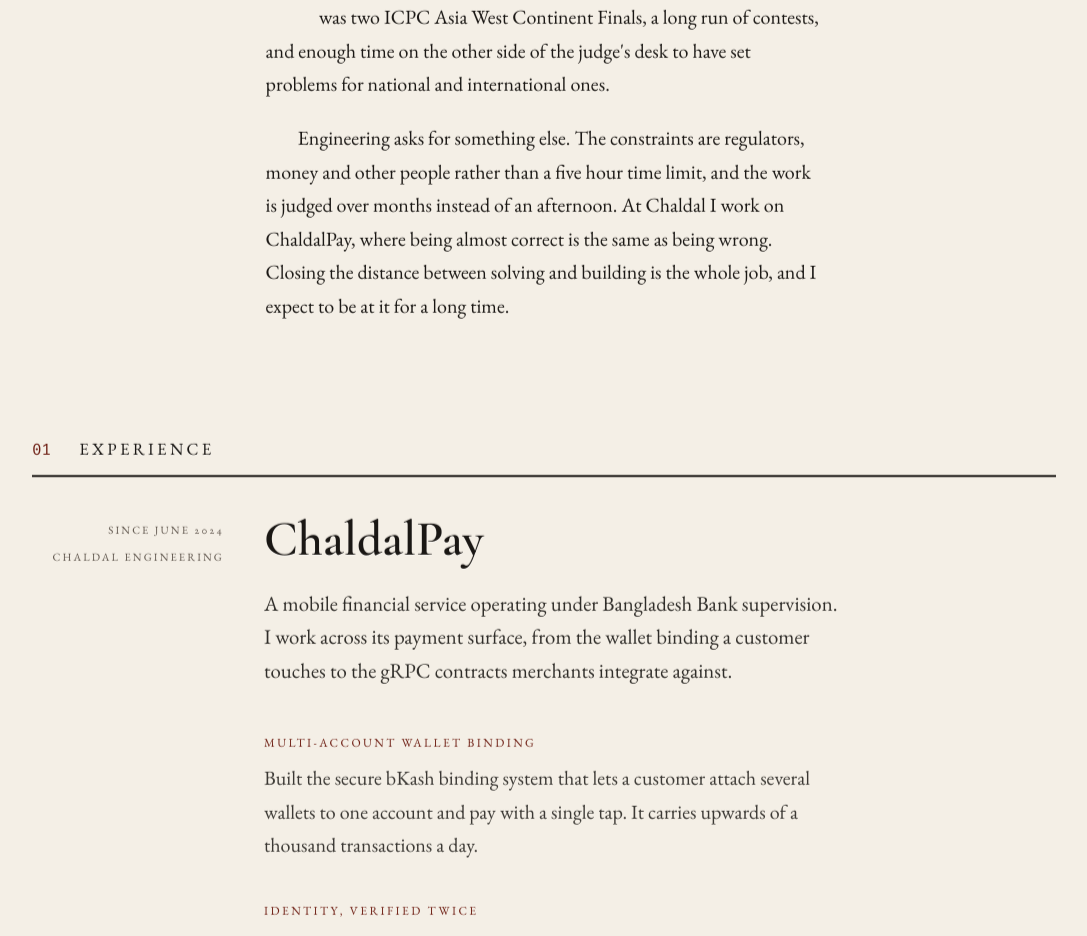
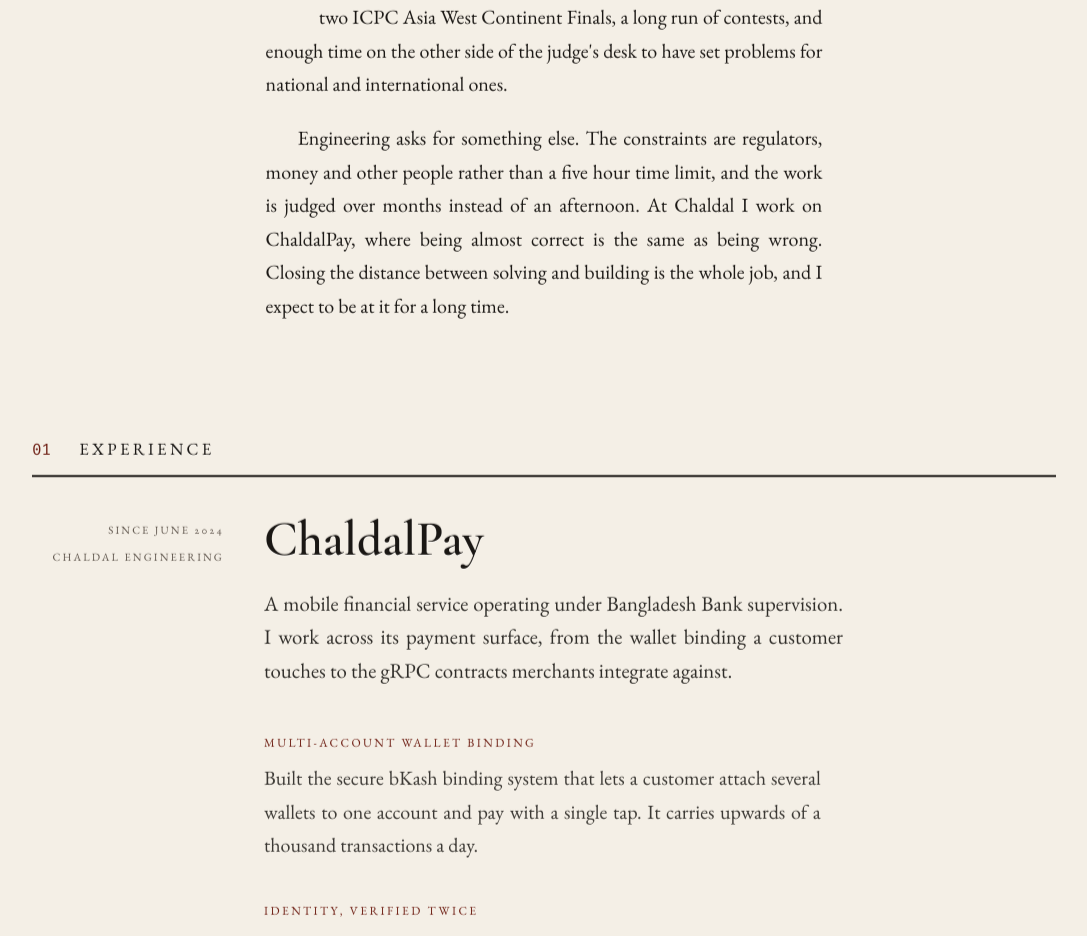
Before and after one commit to rifatr/Resume, a Next.js app in the folder portfolio/: page / in a window 1280 px wide. Shown: the part 1363-2299 px from the top of the page, without its empty margins (96-1183 px from the left). Built offline with nearby package versions, Linux system fonts and the light colour scheme.

Commit message:
portfolio: fix alignment

```diff
--- a/portfolio/src/app/page.tsx
+++ b/portfolio/src/app/page.tsx
@@ -33,7 +33,7 @@
           </div>
           <div className="max-w-[58ch] mx-auto">
             {intro.map((paragraph, i) => (
-              <p key={i} className={i === 0 ? "dropcap" : "mt-5 indent-8"}>
+              <p key={i} className={i === 0 ? "dropcap text-justify hyphens-auto" : "mt-5 indent-8 text-justify hyphens-auto"}>
                 {paragraph}
               </p>
             ))}
--- a/portfolio/src/components/Catalogue.tsx
+++ b/portfolio/src/components/Catalogue.tsx
@@ -42,7 +42,7 @@
                 </span>
               </div>
 
-              <p className="mt-2 text-ink/85 max-w-[58ch]">{item.blurb}</p>
+              <p className="mt-2 text-ink/85 max-w-[58ch] text-justify hyphens-auto">{item.blurb}</p>
               <p className="mt-1.5 font-mono text-[0.85rem] text-ink-faded">
                 {item.stack}
               </p>
--- a/portfolio/src/components/StandingsSheet.tsx
+++ b/portfolio/src/components/StandingsSheet.tsx
@@ -73,7 +73,7 @@
           <h4 className="smallcaps text-[1.08rem] text-oxblood mt-12">
             Problems set &amp; judged
           </h4>
-          <p className="mt-2 text-ink/85 max-w-[58ch]">
+          <p className="mt-2 text-ink/85 max-w-[58ch] text-justify hyphens-auto">
             Problem setter and judge for national and international contests,
             including{" "}
             {contests.authored.map((item, i) => (
--- a/portfolio/src/components/WorkEntry.tsx
+++ b/portfolio/src/components/WorkEntry.tsx
@@ -25,7 +25,7 @@
             {entry.title}
           </h3>
 
-          <p className="mt-4 text-[1.3rem] leading-[1.6] text-ink/90 max-w-[58ch]">
+          <p className="mt-4 text-[1.3rem] leading-[1.6] text-ink/90 max-w-[58ch] text-justify hyphens-auto">
             {entry.summary}
           </p>
 
@@ -35,7 +35,7 @@
                 <h4 className="smallcaps text-[1.08rem] text-oxblood">
                   {point.heading}
                 </h4>
-                <p className="mt-1.5 text-ink/85">{point.body}</p>
+                <p className="mt-1.5 text-ink/85 text-justify hyphens-auto">{point.body}</p>
               </li>
             ))}
           </ul>
```
